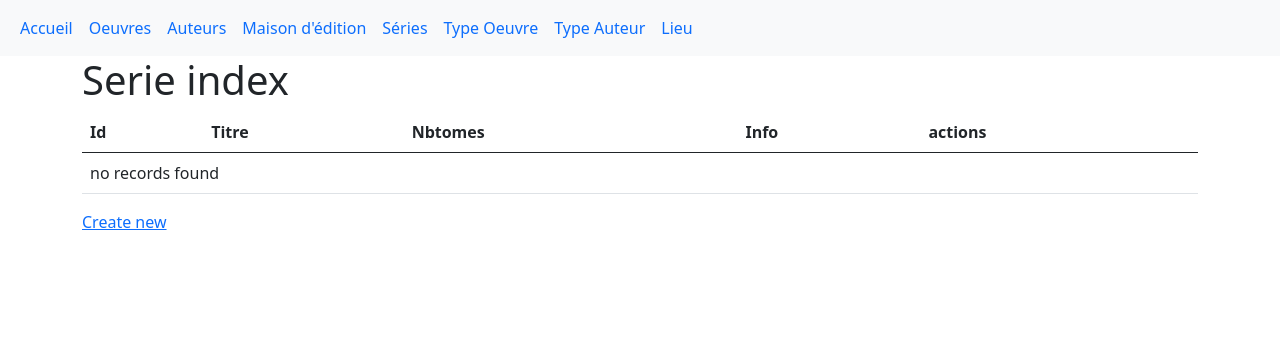
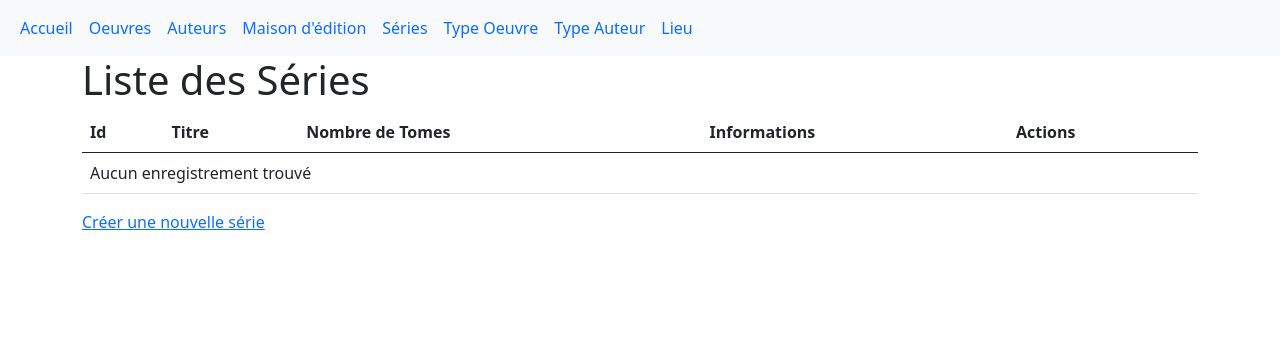
Before and after one commit to yaelchampclaux/Mediatheque, a Symfony app: template site/templates/serie/index.html.twig in a window 1280 px wide. Shown: the top 356 px of the page. Run offline with Twig, Linux system fonts and the light colour scheme; the template is opened without the code that fills it, so the values that code supplies are empty; some libraries are stand-ins or nearby versions.

Commit message:
add new changes

```diff
--- a/site/templates/serie/_delete_form.html.twig
+++ b/site/templates/serie/_delete_form.html.twig
@@ -1,4 +1,4 @@
-<form method="post" action="{{ path('app_serie_delete', {'id': serie.id}) }}" onsubmit="return confirm('Are you sure you want to delete this item?');">
+<form method="post" action="{{ path('app_serie_delete', {'id': serie.id}) }}" onsubmit="return confirm('Êtes-vous sûr de vouloir supprimer cet élément?');">
     <input type="hidden" name="_token" value="{{ csrf_token('delete' ~ serie.id) }}">
-    <button class="btn">Delete</button>
+    <button class="btn">Supprimer</button>
 </form>
--- a/site/templates/serie/_form.html.twig
+++ b/site/templates/serie/_form.html.twig
@@ -1,4 +1,4 @@
 {{ form_start(form) }}
     {{ form_widget(form) }}
-    <button class="btn">{{ button_label|default('Save') }}</button>
+    <button class="btn">{{ button_label|default('Enregistrer') }}</button>
 {{ form_end(form) }}
--- a/site/templates/serie/index.html.twig
+++ b/site/templates/serie/index.html.twig
@@ -1,18 +1,18 @@
 {% extends 'base.html.twig' %}
 
-{% block title %}Serie index{% endblock %}
+{% block title %}Liste des Séries{% endblock %}
 
 {% block body %}
-    <h1>Serie index</h1>
+    <h1>Liste des Séries</h1>
 
     <table class="table">
         <thead>
             <tr>
                 <th>Id</th>
                 <th>Titre</th>
-                <th>Nbtomes</th>
-                <th>Info</th>
-                <th>actions</th>
+                <th>Nombre de Tomes</th>
+                <th>Informations</th>
+                <th>Actions</th>
             </tr>
         </thead>
         <tbody>
@@ -23,17 +23,17 @@
                 <td>{{ serie.nbtomes }}</td>
                 <td>{{ serie.info }}</td>
                 <td>
-                    <a href="{{ path('app_serie_show', {'id': serie.id}) }}">show</a>
-                    <a href="{{ path('app_serie_edit', {'id': serie.id}) }}">edit</a>
+                    <a href="{{ path('app_serie_show', {'id': serie.id}) }}">Voir</a>
+                    <a href="{{ path('app_serie_edit', {'id': serie.id}) }}">Modifier</a>
                 </td>
             </tr>
         {% else %}
             <tr>
-                <td colspan="5">no records found</td>
+                <td colspan="5">Aucun enregistrement trouvé</td>
             </tr>
         {% endfor %}
         </tbody>
     </table>
 
-    <a href="{{ path('app_serie_new') }}">Create new</a>
+    <a href="{{ path('app_serie_new') }}">Créer une nouvelle série</a>
 {% endblock %}
--- a/site/templates/serie/new.html.twig
+++ b/site/templates/serie/new.html.twig
@@ -1,11 +1,11 @@
 {% extends 'base.html.twig' %}
 
-{% block title %}New Serie{% endblock %}
+{% block title %}Nouvelle Série{% endblock %}
 
 {% block body %}
-    <h1>Create new Serie</h1>
+    <h1>Créer une nouvelle série</h1>
 
     {{ include('serie/_form.html.twig') }}
 
-    <a href="{{ path('app_serie_index') }}">back to list</a>
+    <a href="{{ path('app_serie_index') }}">Retour à la liste</a>
 {% endblock %}
```
Also changed, not shown: site/templates/serie/edit.html.twig (+4 -4 lines).
